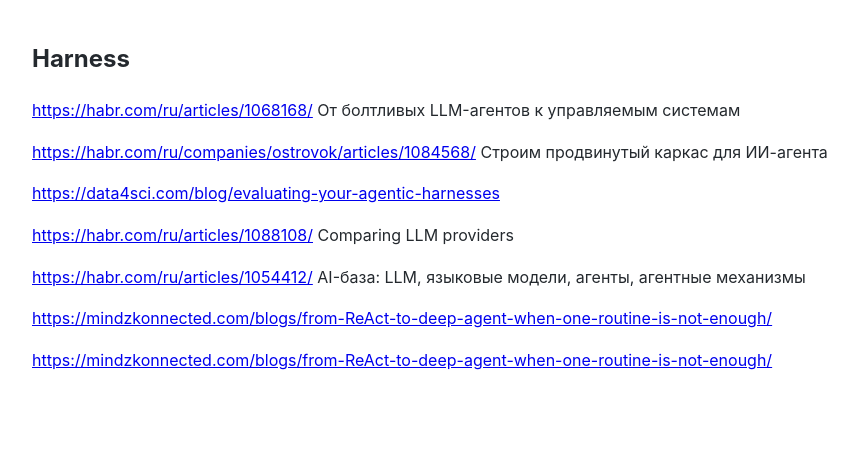
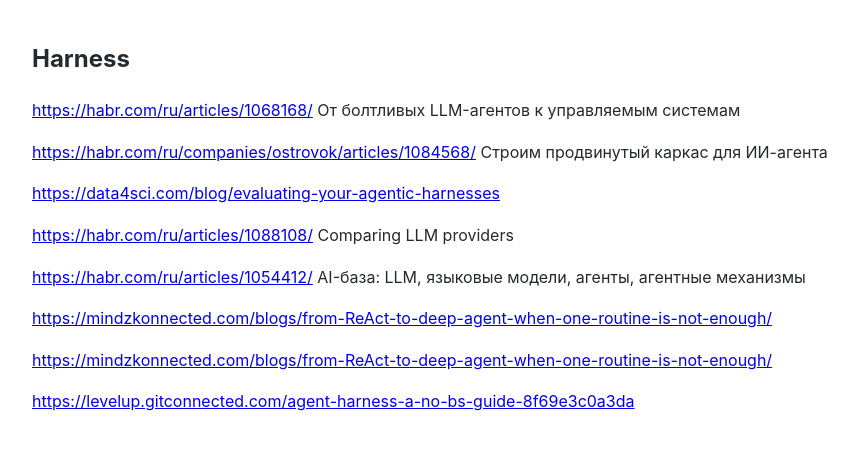
Before and after one commit to Michael-Lubinsky/michael-lubinsky.github.com, a Jekyll site: the page built from ml/harness.md, in a window 1280 px wide. Shown: the top 450 px of the page, without its empty margins (158-1016 px from the left). Built offline with Jekyll 4.4.1, drawn with Linux system fonts in a browser that asks for light colours; our own code applies the rules of GitHub Pages for plain Markdown files.

Commit message:
Add new blog link to harness documentation

```diff
--- a/ml/harness.md
+++ b/ml/harness.md
@@ -13,3 +13,5 @@
 <https://mindzkonnected.com/blogs/from-ReAct-to-deep-agent-when-one-routine-is-not-enough/>
 
 <https://mindzkonnected.com/blogs/from-ReAct-to-deep-agent-when-one-routine-is-not-enough/>
+
+<https://levelup.gitconnected.com/agent-harness-a-no-bs-guide-8f69e3c0a3da>
```
